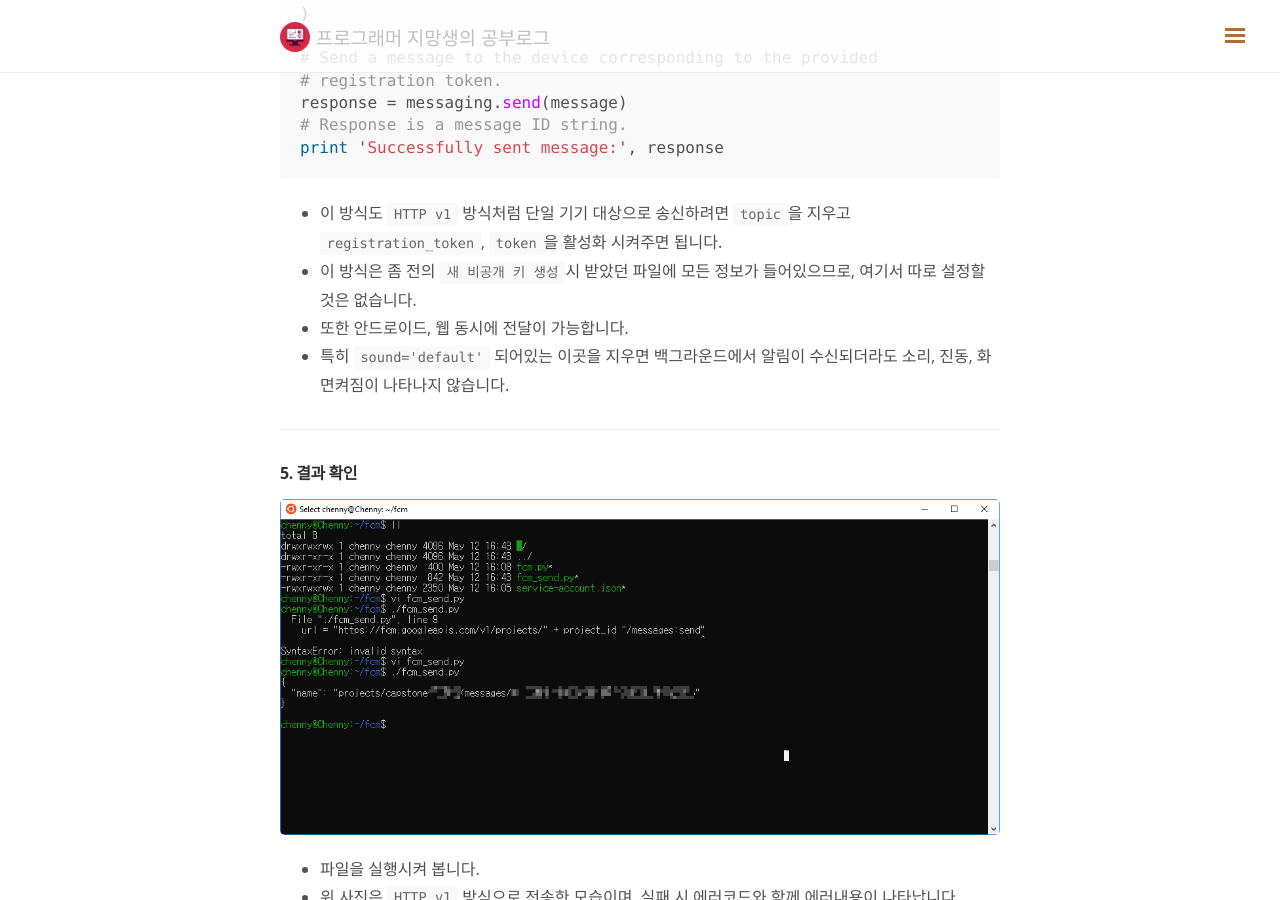
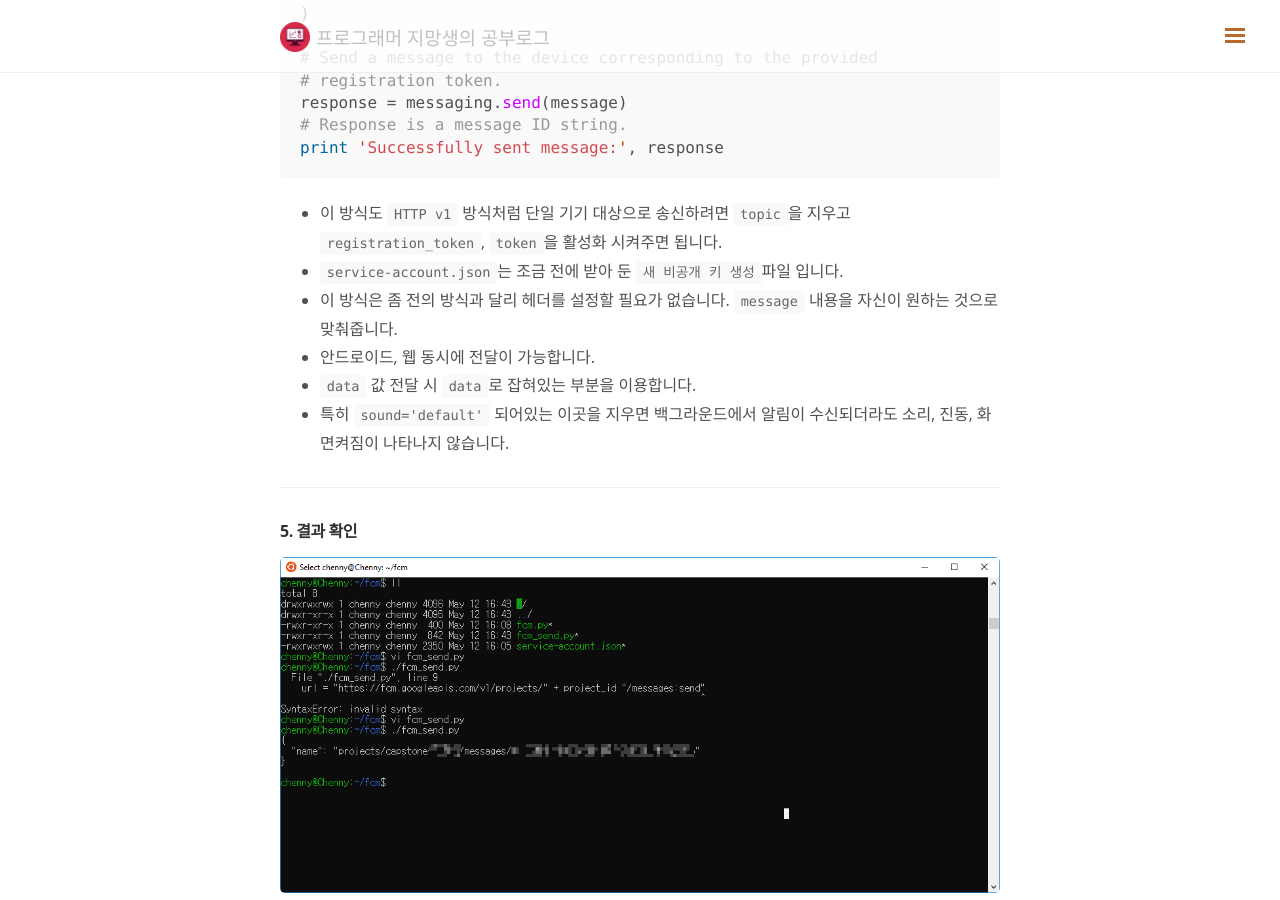
Before and after one commit to level120/level120.github.io, a Jekyll site: the page built from _posts/python/2018-05-12-fcm-python-server.md, in a window 1280 px wide and 900 px high, scrolled down 8503 px. Built offline with Jekyll 4.4.1, drawn with Linux system fonts in a browser that asks for light colours; nearby versions of some CDN libraries; comment, search, counter and statistics services are not loaded; some of the changed text lies outside the part shown.

Commit message:
오타 수정

````diff
--- a/_posts/python/2018-05-12-fcm-python-server.md
+++ b/_posts/python/2018-05-12-fcm-python-server.md
@@ -50,8 +50,7 @@ comments: true
 
 ![Create Project Img](/asset/img/kotlin_noti/24.PNG)
 
-* 만약 여기에 `API 사용 설정됨`이 안되어 있다면 `관리` 버튼이 `사용`으로 되어 있을 겁니다.
-* 그 버튼이 `사용 설정`으로 바꿔줍니다. `관리`인 분도 누르셔서 `대시보드` 진입까지 확인합니다.
+* 만약 여기에 `API 사용 설정됨`이 안되어 있다면 `관리` 버튼이 `사용`으로 되어 있을 겁니다. 눌러줍니다.
 
 
 ![Create Project Img](/asset/img/kotlin_noti/25.PNG)
@@ -130,6 +129,7 @@ print r.content
 ```
 
 * `HTTP v1` 방식이므로 `header`와 `body`로 나눠져 갑니다.
+* `service-account.json`는 조금 전에 받아 둔 `새 비공개 키 생성`파일 입니다.
 * 채워야 할 곳은 4곳이며 이 중 필수인 곳은 `project_id`, `device_token` 입니다.
 * `project_id`는 좀 전에 외워두라고 한 그 값이며, `device_token`은 안드로이드 앱의 `token`값 입니다.
 * 이 방식을 이용 할 경우, 스마트폰이 놀고 있을 경우 알림이 수신되더라고 소리, 진동, 화면 켜짐이 나타나지 않습니다.
@@ -190,8 +190,10 @@ print 'Successfully sent message:', response
 ```
 
 * 이 방식도 `HTTP v1` 방식처럼 단일 기기 대상으로 송신하려면 `topic`을 지우고 `registration_token`, `token`을 활성화 시켜주면 됩니다.
-* 이 방식은 좀 전의 `새 비공개 키 생성`시 받았던 파일에 모든 정보가 들어있으므로, 여기서 따로 설정할 것은 없습니다.
-* 또한 안드로이드, 웹 동시에 전달이 가능합니다.
+* `service-account.json`는 조금 전에 받아 둔 `새 비공개 키 생성`파일 입니다.
+* 이 방식은 좀 전의 방식과 달리 헤더를 설정할 필요가 없습니다. `message` 내용을 자신이 원하는 것으로 맞춰줍니다.
+* 안드로이드, 웹 동시에 전달이 가능합니다.
+* `data` 값 전달 시 `data`로 잡혀있는 부분을 이용합니다.
 * 특히 `sound='default'` 되어있는 이곳을 지우면 백그라운드에서 알림이 수신되더라도 소리, 진동, 화면켜짐이 나타나지 않습니다.
 
 
````
